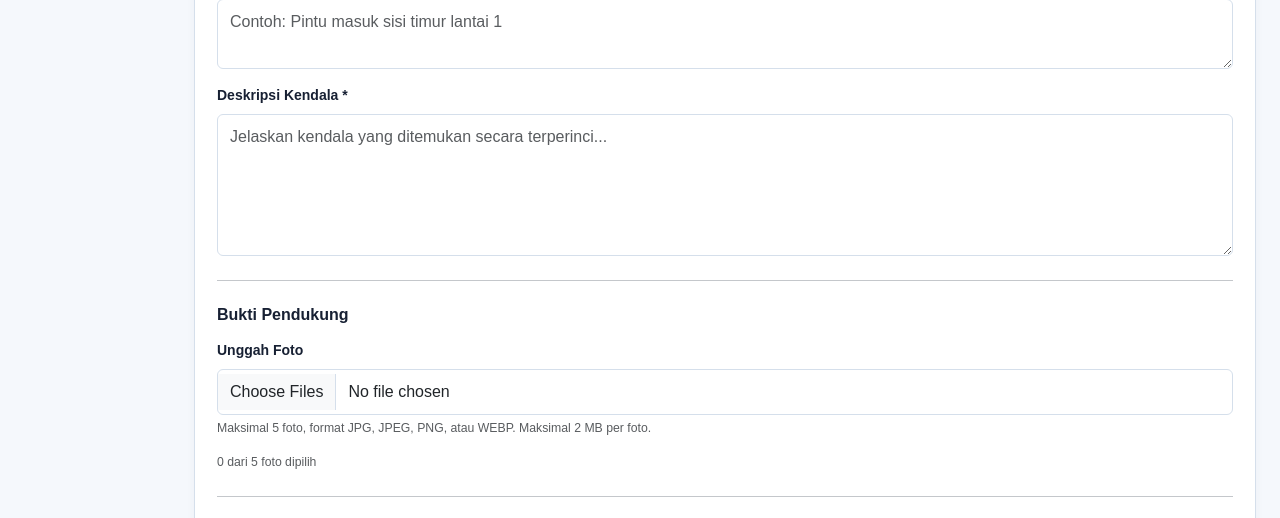
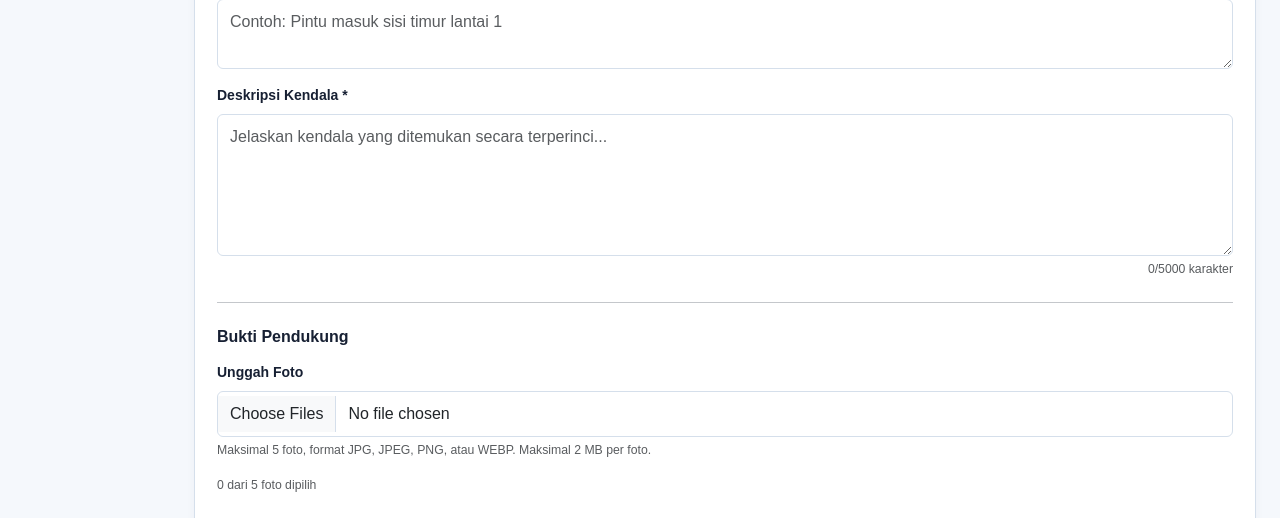
Before and after one commit to aksesibel/aksesibel, a Laravel app: page /reports/create in a window 1280 px wide. Shown: the part 928-1446 px from the top of the page. Run offline with Laravel 12, Linux system fonts and the light colour scheme; data comes from the database, SQL or seed files in the repository; data that the repository does not hold is empty.

Commit message:
menambahkan deskripsi karakter counter

```diff
--- a/resources/views/reports/create.blade.php
+++ b/resources/views/reports/create.blade.php
@@ -146,11 +146,18 @@
         <div class="mb-3">
             <label class="form-label fw-semibold">Deskripsi Kendala *</label>
             <textarea name="description"
-                      class="form-control"
-                      rows="5"
-                      maxlength="5000"
-                      placeholder="Jelaskan kendala yang ditemukan secara terperinci..."
-                      required>{{ old('description') }}</textarea>
+                    id="description"
+                    class="form-control"
+                    rows="5"
+                    maxlength="5000"
+                    placeholder="Jelaskan kendala yang ditemukan secara terperinci..."
+                    required>{{ old('description') }}</textarea>
+
+            <div class="d-flex justify-content-end mt-1">
+                <small id="description-count" class="text-muted">
+                    0/5000 karakter
+                </small>
+            </div>
         </div>
 
         <hr class="my-4">
@@ -219,6 +226,31 @@ document.addEventListener('DOMContentLoaded', function () {
     const evidenceInput = document.getElementById('evidences');
     const evidencePreview = document.getElementById('evidence-preview');
     const evidenceCount = document.getElementById('evidence-count');
+
+    // Counter karakter deskripsi laporan.
+    const descriptionInput = document.getElementById('description');
+    const descriptionCount = document.getElementById('description-count');
+
+    function updateDescriptionCount() {
+        const currentLength = descriptionInput.value.length;
+
+        descriptionCount.textContent =
+            currentLength + '/5000 karakter';
+
+        if (currentLength >= 5000) {
+            descriptionCount.classList.add('text-danger');
+            descriptionCount.classList.remove('text-muted');
+        } else {
+            descriptionCount.classList.remove('text-danger');
+            descriptionCount.classList.add('text-muted');
+        }
+    }
+
+    // Perbarui counter ketika pengguna mengetik.
+    descriptionInput.addEventListener('input', updateDescriptionCount);
+
+    // Tampilkan jumlah karakter awal, termasuk old input.
+    updateDescriptionCount();
 
     let previewUrls = [];
 
```
